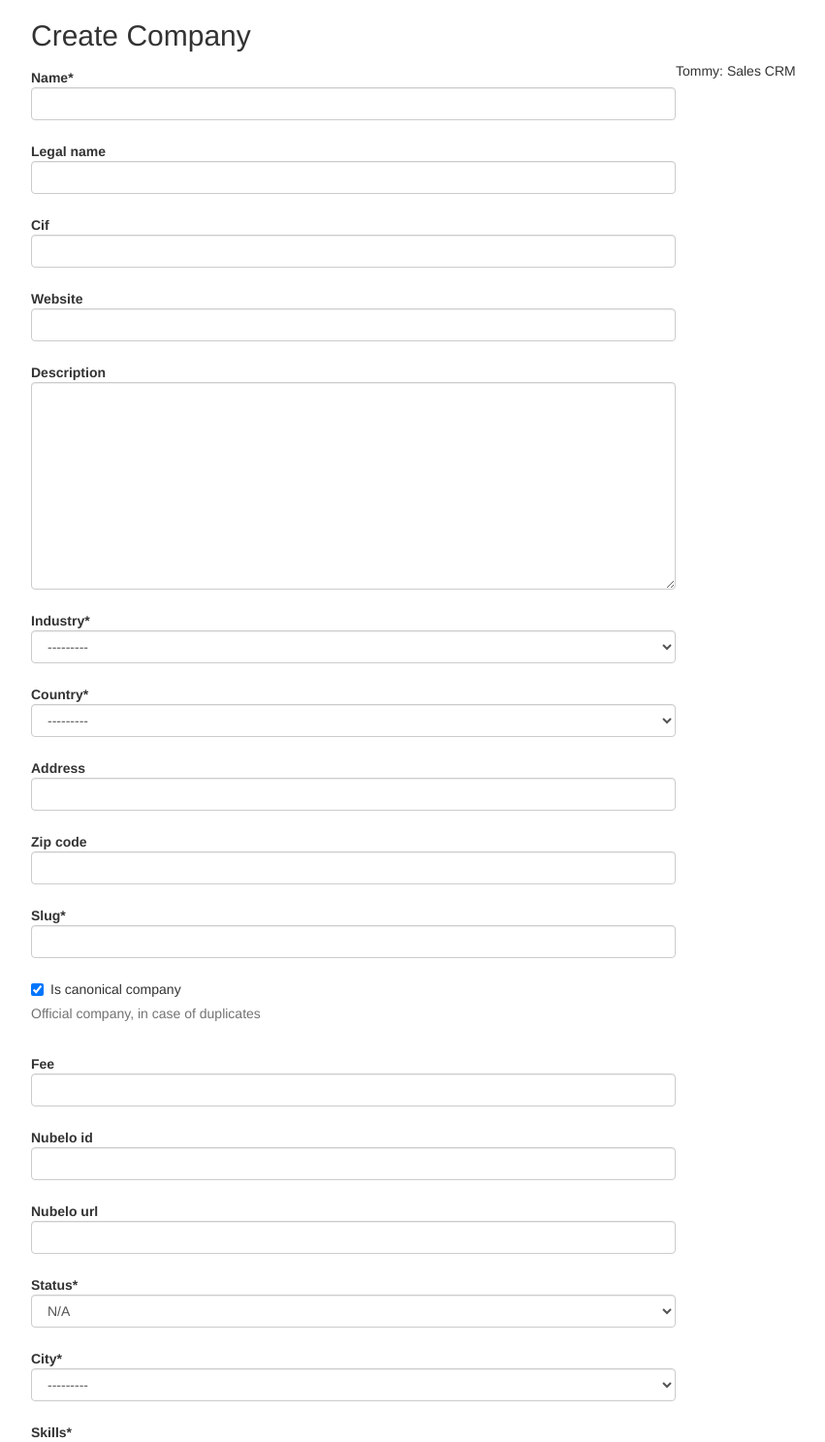
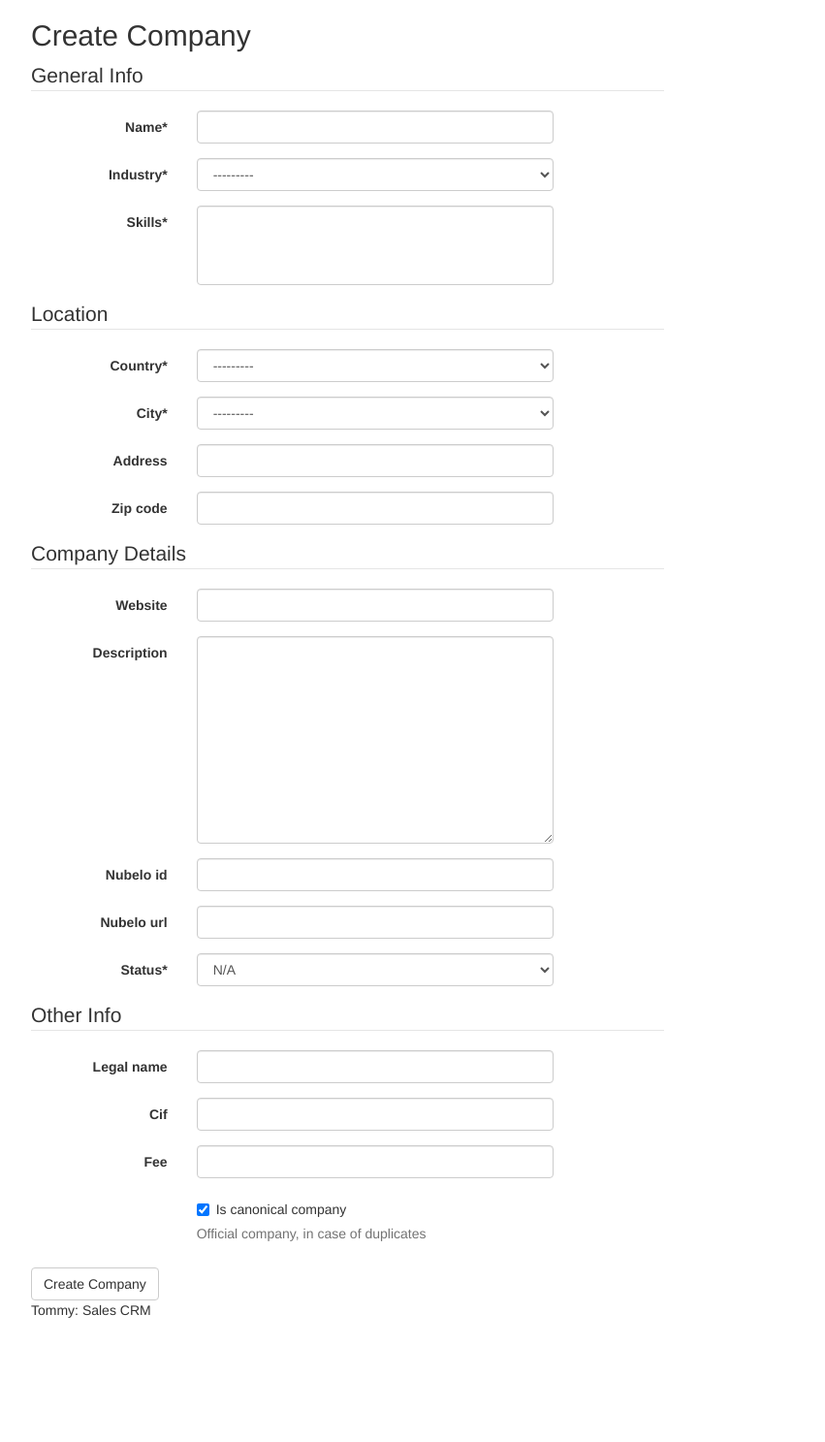
Before and after one commit to RodrigoVillatoro/recruiting_crm, a Django app: page /company/create/ in a window 1280 px wide. Shown: the part 77-1564 px from the top of the page at 97% size, without its empty margins (38-889 px from the left). After the commit the page ends 1436 px from the top, so only its background shows below. Run offline with Django 3.2, Linux system fonts and the light colour scheme; data that the repository does not hold is empty; parts of the project's set-up code (start-up, migrations or seed data) failed here and were passed over; some libraries are stand-ins or nearby versions.

Commit message:
crispy forms company form

```diff
--- a/tommy/crm/forms.py
+++ b/tommy/crm/forms.py
@@ -1,10 +1,51 @@
 from django import forms
+
+from crispy_forms.helper import FormHelper
+from crispy_forms.layout import ButtonHolder, Fieldset, MultiField, Layout, Submit
+from crispy_forms.bootstrap import TabHolder, Tab
 
 from .models import Company, CompanyNote, Contact, Process, ProcessNote, Skill
 from .utils import SlugCleanMixin
 
 
 class CompanyForm(SlugCleanMixin, forms.ModelForm):
+    def __init__(self, *args, **kwargs):
+        super(CompanyForm, self).__init__(*args, **kwargs)
+        self.helper = FormHelper(self)
+        self.helper.form_tag = False
+        self.helper.label_class = 'col-sm-3'
+        self.helper.field_class = 'col-sm-7'
+        self.helper.layout = Layout(
+            Fieldset(
+                'General Info',
+                'name',
+                'industry',
+                'skills',
+            ),
+            Fieldset(
+                'Location',
+                'country',
+                'city',
+                'address',
+                'zip_code',
+            ),
+            Fieldset(
+                'Company Details',
+                'website',
+                'description',
+                'nubelo_id',
+                'nubelo_url',
+                'status',
+            ),
+            Fieldset(
+                'Other Info',
+                'legal_name',
+                'cif',
+                'fee',
+                'is_canonical_company'
+            ),
+        )
+
     class Meta:
         model = Company
         fields = '__all__'
--- a/tommy/crm/templates/crm/company_form.html
+++ b/tommy/crm/templates/crm/company_form.html
@@ -7,11 +7,13 @@
 
 {% block content %}
   <h2>Create Company</h2>
-  <div class="col-md-7">
-    <form action="{% url 'crm_company_create' %}" method="post" class="form-horizontal">
-      {% csrf_token %}
-      {{ form|crispy }}
-      <input class="btn btn-default" type="submit" value="Create Company">
-    </form>
+  <div class="row">
+    <div class="col-md-7">
+      <form action="{% url 'crm_company_create' %}" method="post" class="form-horizontal">
+        {% csrf_token %}
+        {% crispy form %}
+        <input class="btn btn-default" type="submit" value="Create Company">
+      </form>
+    </div>
   </div>
 {% endblock %}
--- a/tommy/templates/base.html
+++ b/tommy/templates/base.html
@@ -48,9 +48,7 @@
         </div>
       {% endif %}
       <main>
-        {% block content %}
-
-        {% endblock %}
+        {% block content %}{% endblock %}
       </main>
       <footer>
         <p>Tommy: Sales CRM</p>
```
